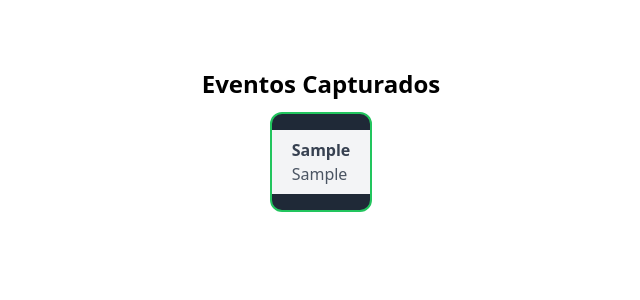
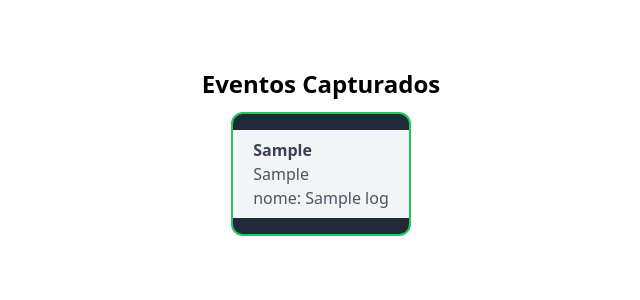
Before and after one commit to shdwmere/flask-pywebhook, a Flask app: template templates/logs.html in a window 1280 px wide. Shown: the top 300 px of the page, without its empty margins (319-959 px from the left). Run offline with Flask 2, Linux system fonts and the light colour scheme; the template is opened without the code that fills it: most values are stand-ins (such as "Sample title", 1, 10 or a date in 2020); some libraries are stand-ins or nearby versions.

Commit message:
debugging

```diff
--- a/main.py
+++ b/main.py
@@ -17,7 +17,7 @@ def webhook_listener():
     dados_evento = request.get_json()
 
     # Logic Handle
-
+    nome_cliente = dados_evento.get('data', {}).get('customer', {}).get('name')
 
 
     # End Logic Handle
@@ -37,7 +37,7 @@ def webhook_listener():
         # 'id_pedido': id_pedido,
         # 'codigo_rastreio': codigo_rastreio,
         # 'cpf': cpf,
-        # 'nome': nome,
+        'nome_cliente': nome_cliente
         # 'email': email,
         # 'data_registro': data_registro
         })
--- a/templates/logs.html
+++ b/templates/logs.html
@@ -16,10 +16,10 @@
             <div class="bg-gray-100 w-full px-5 py-2">
                 <h3 class="font-semibold text-gray-700">{{ log['momento_evento'] }}</h3>
                 <li class="text-gray-600">{{ log['dados_evento'] }}</li>
+                <li class="text-gray-600">nome: {{ log['nome_cliente'] }}</li>
                 <!-- <li class="text-gray-600">ID: {{ log['id_pedido'] }}</li>
                 <li class="text-gray-600">codigo de rastreio: {{ log['codigo_rastreio'] }}</li>
                 <li class="text-gray-600">cpf: {{ log['cpf'] }}</li>
-                <li class="text-gray-600">nome: {{ log['nome'] }}</li>
                 <li class="text-gray-600">email: {{ log['email'] }}</li>
                 <li class="text-gray-600">data de registro: {{ log['data_registro'] }}</li> -->
             </div>
```
